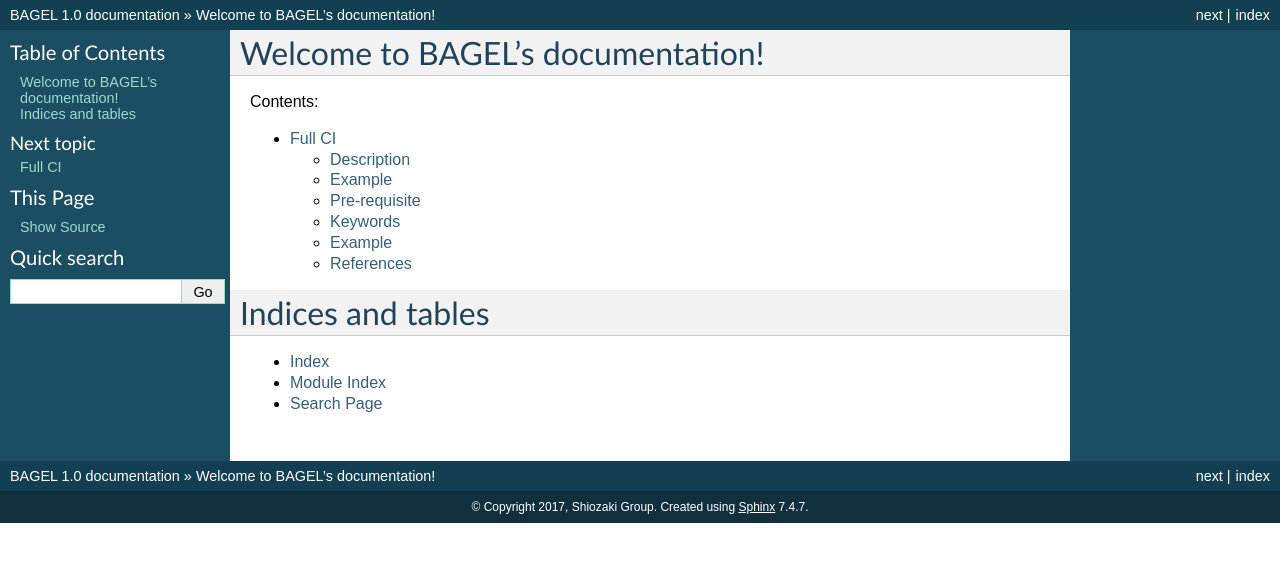
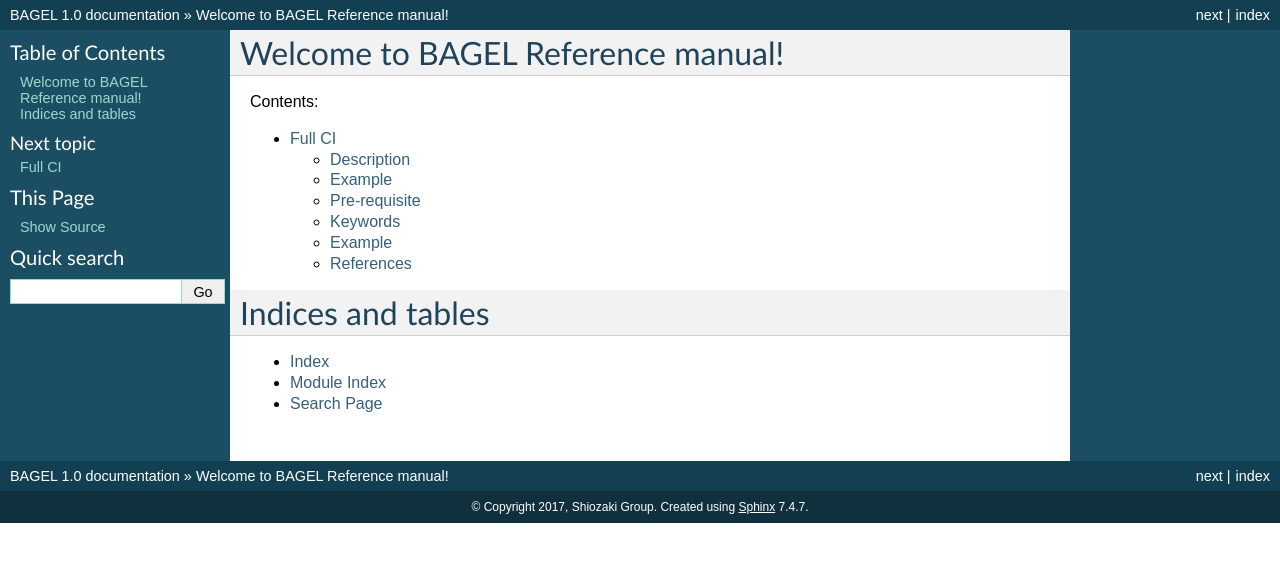
Before and after one commit to miroi/bagel_manual, a Sphinx documentation site: the page built from source/index.rst, in a window 1280 px wide. Shown: the top 562 px of the page. Built offline with Sphinx 7.4.7, drawn with Linux system fonts in a browser that asks for light colours.

Commit message:
cosmetic

```diff
--- a/source/index.rst
+++ b/source/index.rst
@@ -3,8 +3,8 @@
    You can adapt this file completely to your liking, but it should at least
    contain the root `toctree` directive.
 
-Welcome to BAGEL's documentation!
-=================================
+Welcome to BAGEL Reference manual!
+==================================
 
 Contents:
 
```
